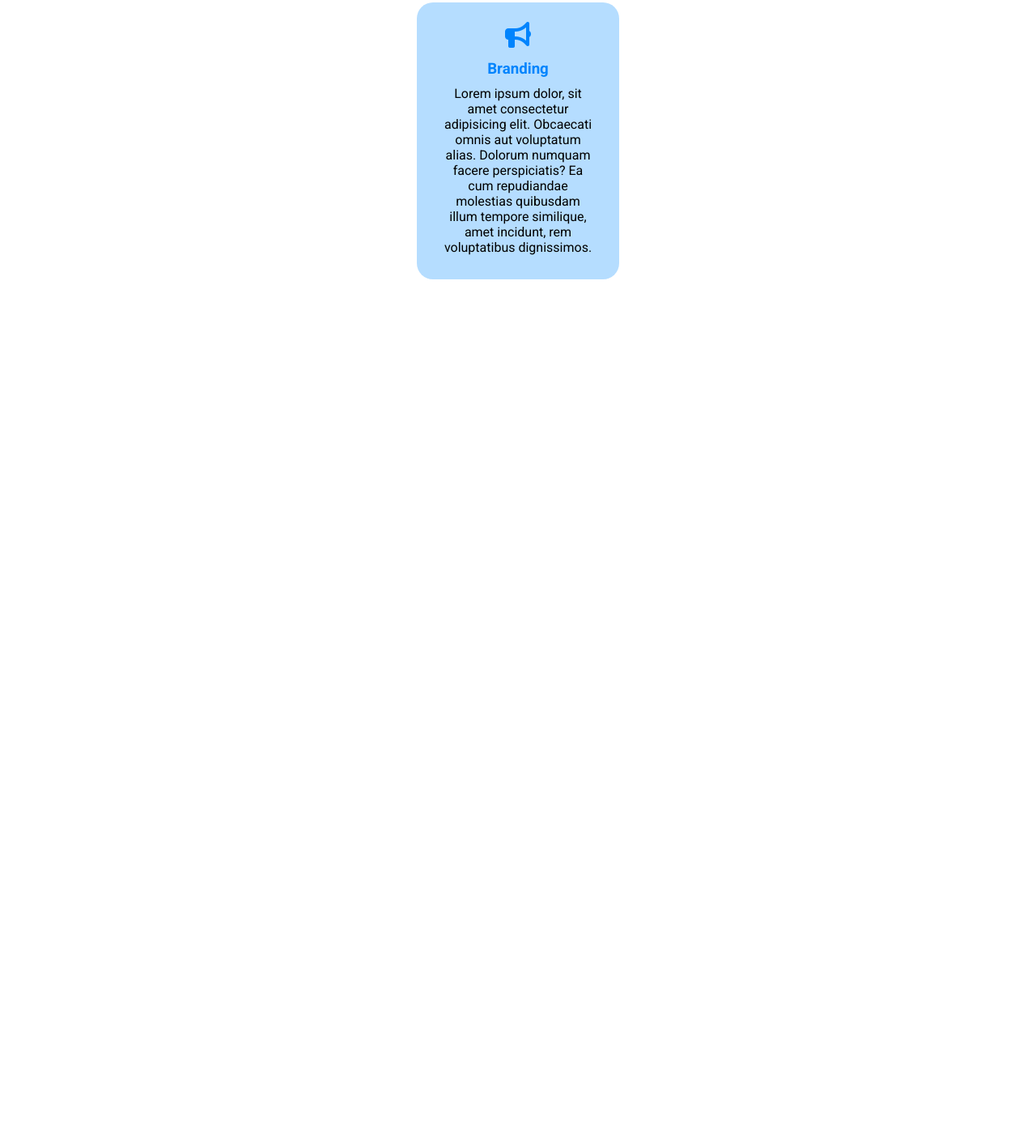
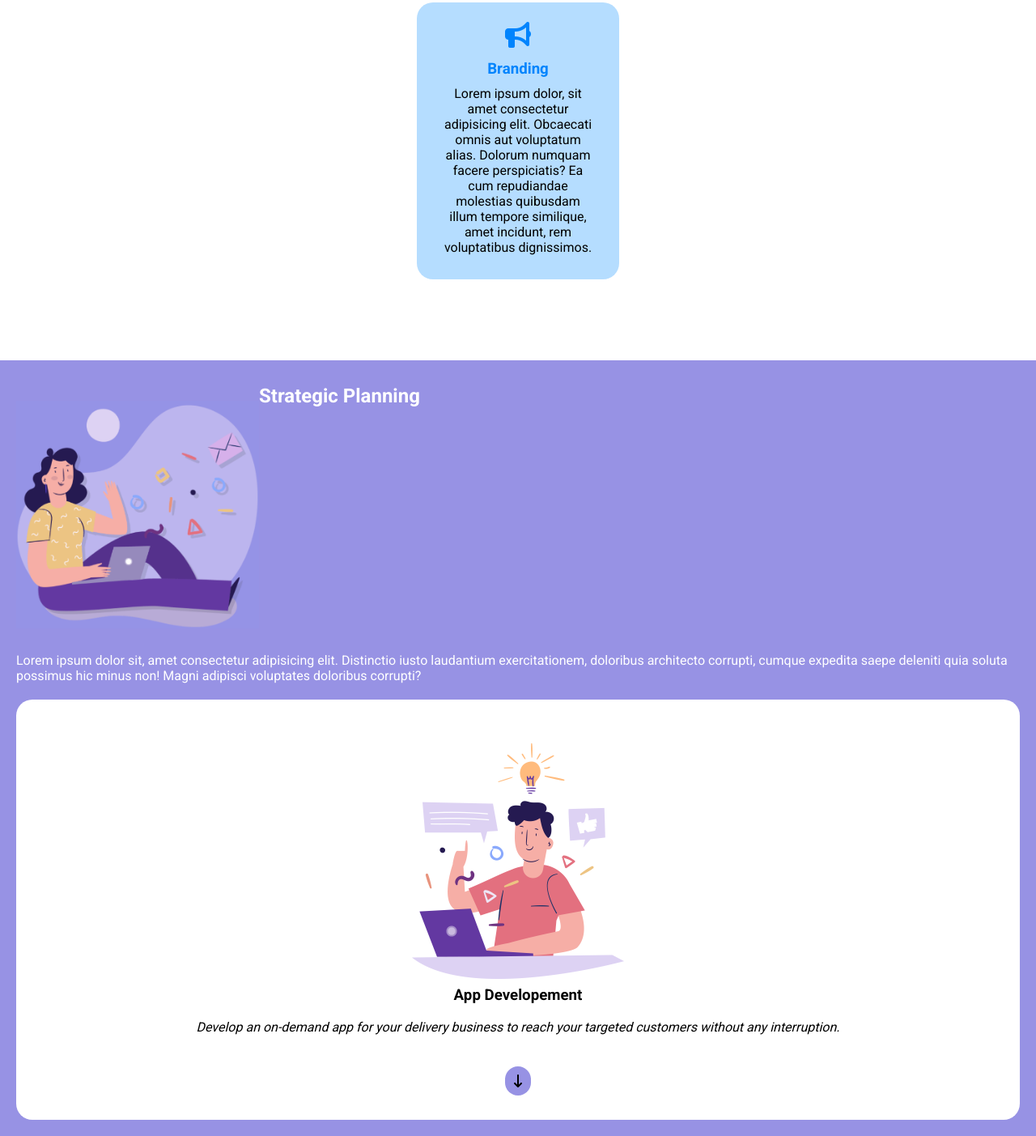
Before and after one commit to MattiaLongo03/htmlcss-responsive-layout, a plain HTML site: page index.html in a window 1280 px wide. Shown: the part 1718-3121 px from the top of the page at 81% size. Before the commit the page ends 2093 px from the top, so only its background shows below. Drawn offline with Linux system fonts and the light colour scheme.

Commit message:
planning

```diff
--- a/css/style.css
+++ b/css/style.css
@@ -135,9 +135,40 @@
     text-align: center;
 }
 
-@media screen and (min-width:376px) and (max-width:810px) {
-    .container-demo{
-        display: flex;
-        flex-wrap: wrap;
-    }
+.container-planning{
+    margin-top: 100px;
+    display: flex ;
+    flex-direction: column;
+    background-color: #9792E4;
 }
+
+.container-planning img{
+    padding-top: 50px;
+    width: 300px;
+}
+
+.planning{
+    padding-left: 20px;
+    display: flex;
+    flex-wrap: wrap;
+    color: white;
+}
+
+.planning p, h2{
+    padding-top: 30px;
+}
+
+.app{
+    margin: 20px;
+    background-color: white;
+    border-radius: 20px;
+    text-align: center;
+}
+
+.app i{
+    padding: 10px;
+    color: black;
+    background-color: #9792E4;
+    border-radius: 30px;
+    cursor: pointer;
+}
--- a/index.html
+++ b/index.html
@@ -67,5 +67,21 @@
             </div>
         </div>
     </section>
+
+    <section>
+        <div class="container-planning">
+            <div class="planning">
+                <img src="img/planning1.png" alt="Planning">
+                <h2>Strategic Planning</h2>
+                <p>Lorem ipsum dolor sit, amet consectetur adipisicing elit. Distinctio iusto laudantium exercitationem, doloribus architecto corrupti, cumque expedita saepe deleniti quia soluta possimus hic minus non! Magni adipisci voluptates doloribus corrupti?</p>
+            </div>
+            <div class="app">
+                <img src="img/planning2.png" alt="planning2">
+                <h3>App Developement</h3><br>
+                <p style="font-style:italic">Develop an on-demand app for your delivery business to reach your targeted customers without any interruption.</p><br>
+                <p class="scarica"><i class="fa-solid fa-arrow-down-long"></i></p>
+            </div>
+        </div>
+    </section>
 </body>
 </html>
```
